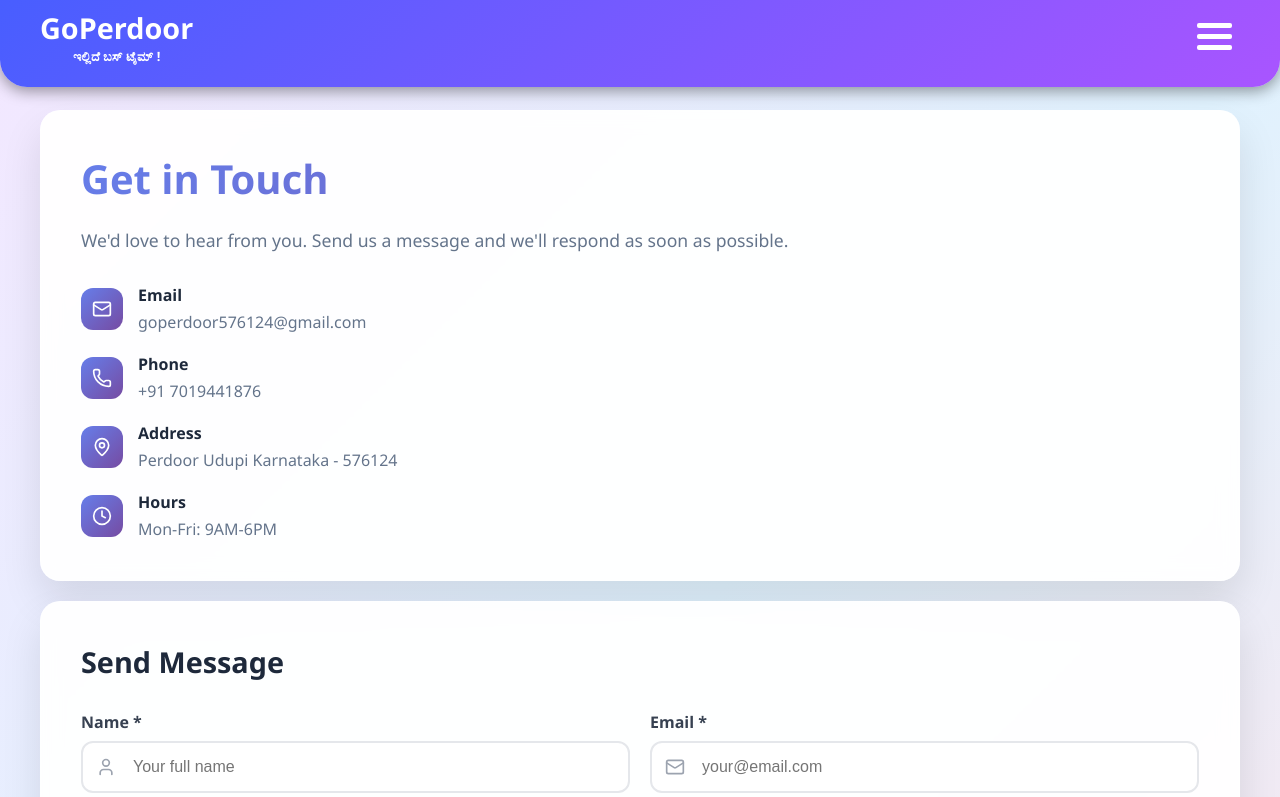
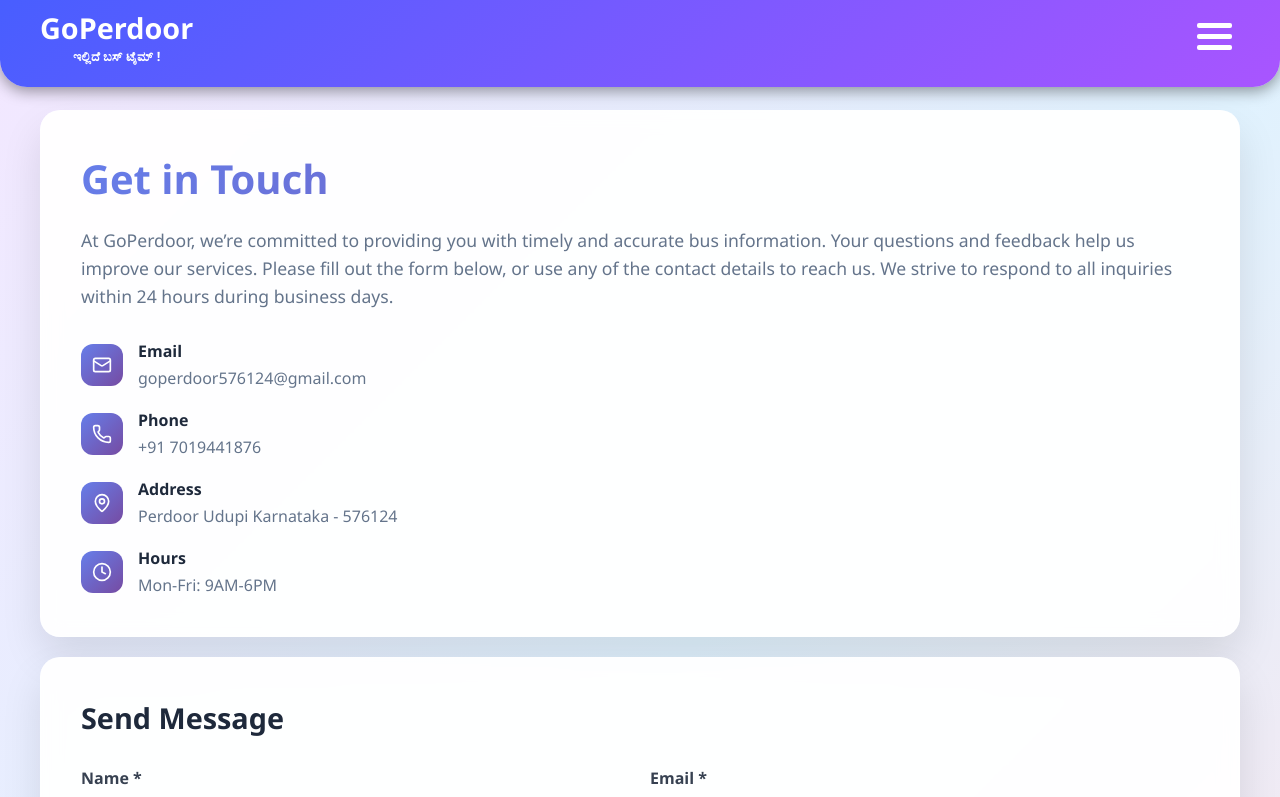
Before and after one commit to goperdoor/bus, a React (Create React App) app in the folder frontend/: page /ContactForm in a window 1280 px wide. Shown: the top 797 px of the page. Built offline with nearby package versions, Linux system fonts and the light colour scheme.

Commit message:
Update ContactForm.js

```diff
--- a/frontend/src/Pages/ContactForm.js
+++ b/frontend/src/Pages/ContactForm.js
@@ -134,7 +134,7 @@ await emailjs.send(serviceId, templateId, templateParams);
             lineHeight: '1.6',
             marginBottom: '30px'
           }}>
-            We'd love to hear from you. Send us a message and we'll respond as soon as possible.
+          At GoPerdoor, we’re committed to providing you with timely and accurate bus information. Your questions and feedback help us improve our services. Please fill out the form below, or use any of the contact details to reach us. We strive to respond to all inquiries within 24 hours during business days.
           </p>
 
           <div style={{ display: 'flex', flexDirection: 'column', gap: '20px' }}>
```
